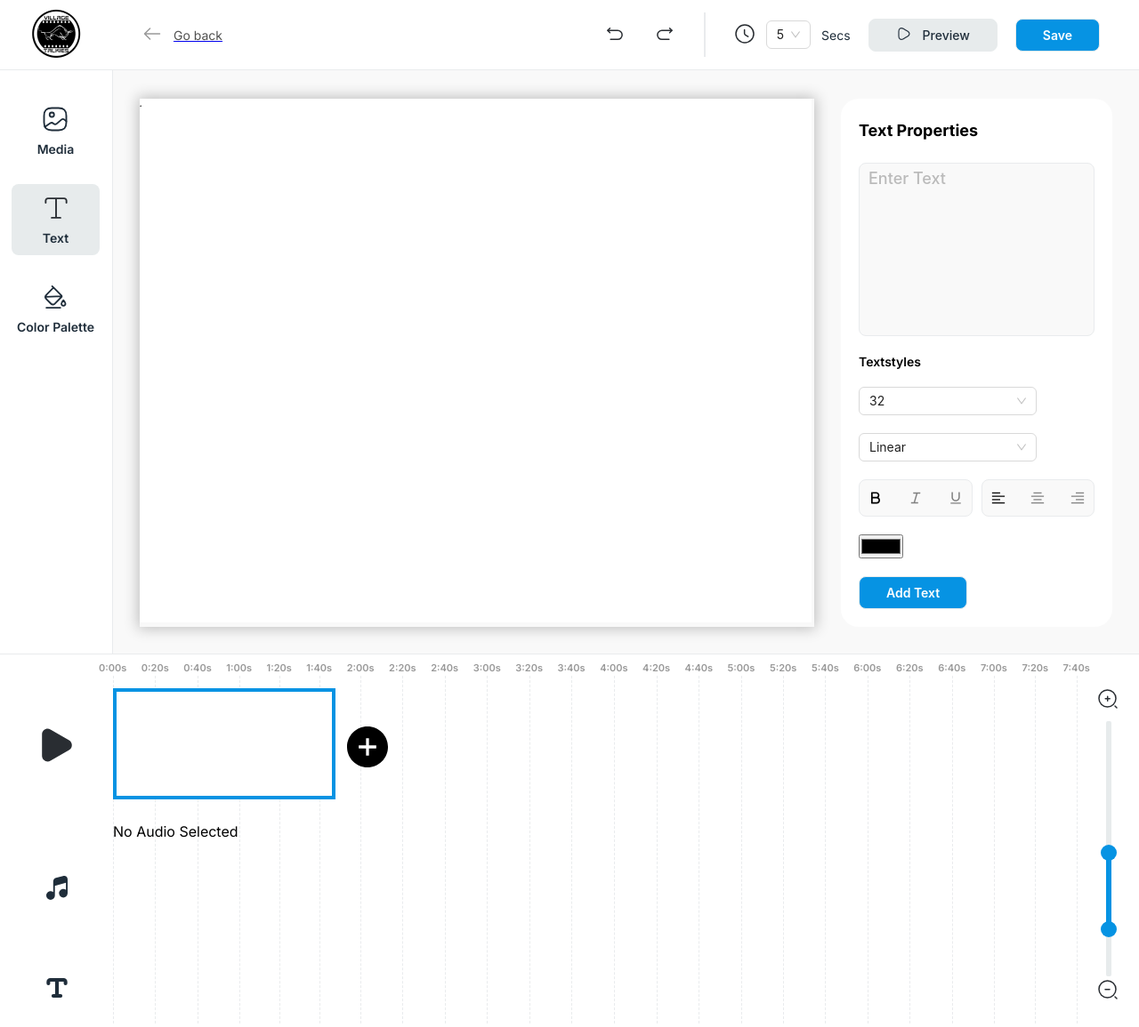
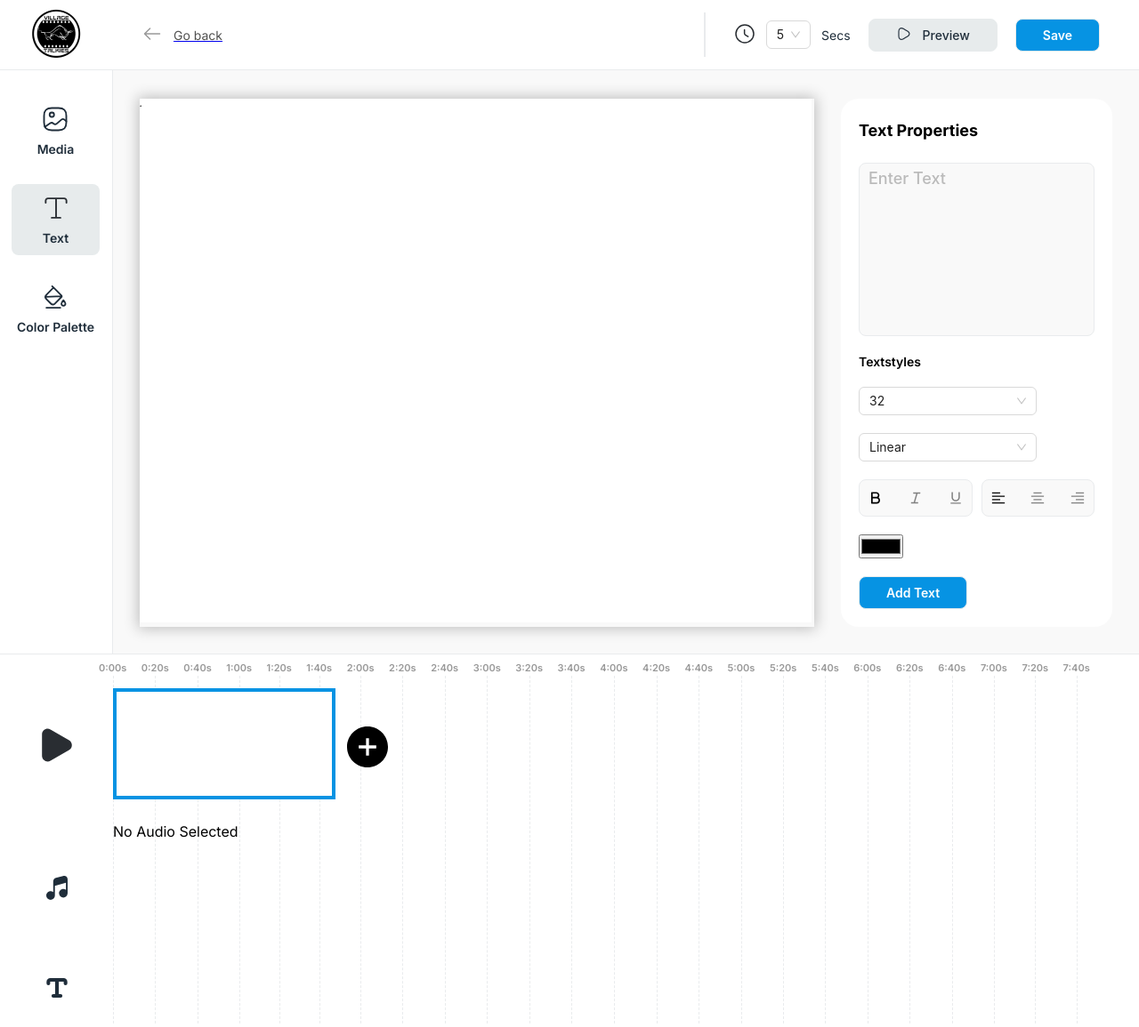
Before and after one commit to anchal-simform/vt-video-creator, a React (Create React App) app: page /editor in a window 1280 px wide. Shown: the whole page at 89% size. Built offline with nearby package versions, Linux system fonts and the light colour scheme.

Commit message:
comment unused functionality

```diff
--- a/src/components/Header/Header.jsx
+++ b/src/components/Header/Header.jsx
@@ -156,8 +156,8 @@ function Header() {
         </Link>
         <div className="header__action__buttons">
           <div className="buttons__history">
-            <Undo />
-            <Redo />
+            {/* <Undo />
+            <Redo /> */}
           </div>
           <div className="buttons__divider" />
           <div className="buttons__time">
--- a/src/components/Timeline/Timeline.jsx
+++ b/src/components/Timeline/Timeline.jsx
@@ -315,11 +315,11 @@ function Timeline() {
         </div>
       </div>
       <div className="timeline__right">
-        <ZoomIn />
+        {/* <ZoomIn />
         <div>
           <Slider vertical range step={10} defaultValue={[20, 50]} />
         </div>
-        <ZoomOut />
+        <ZoomOut /> */}
       </div>
     </div>
   );
```
